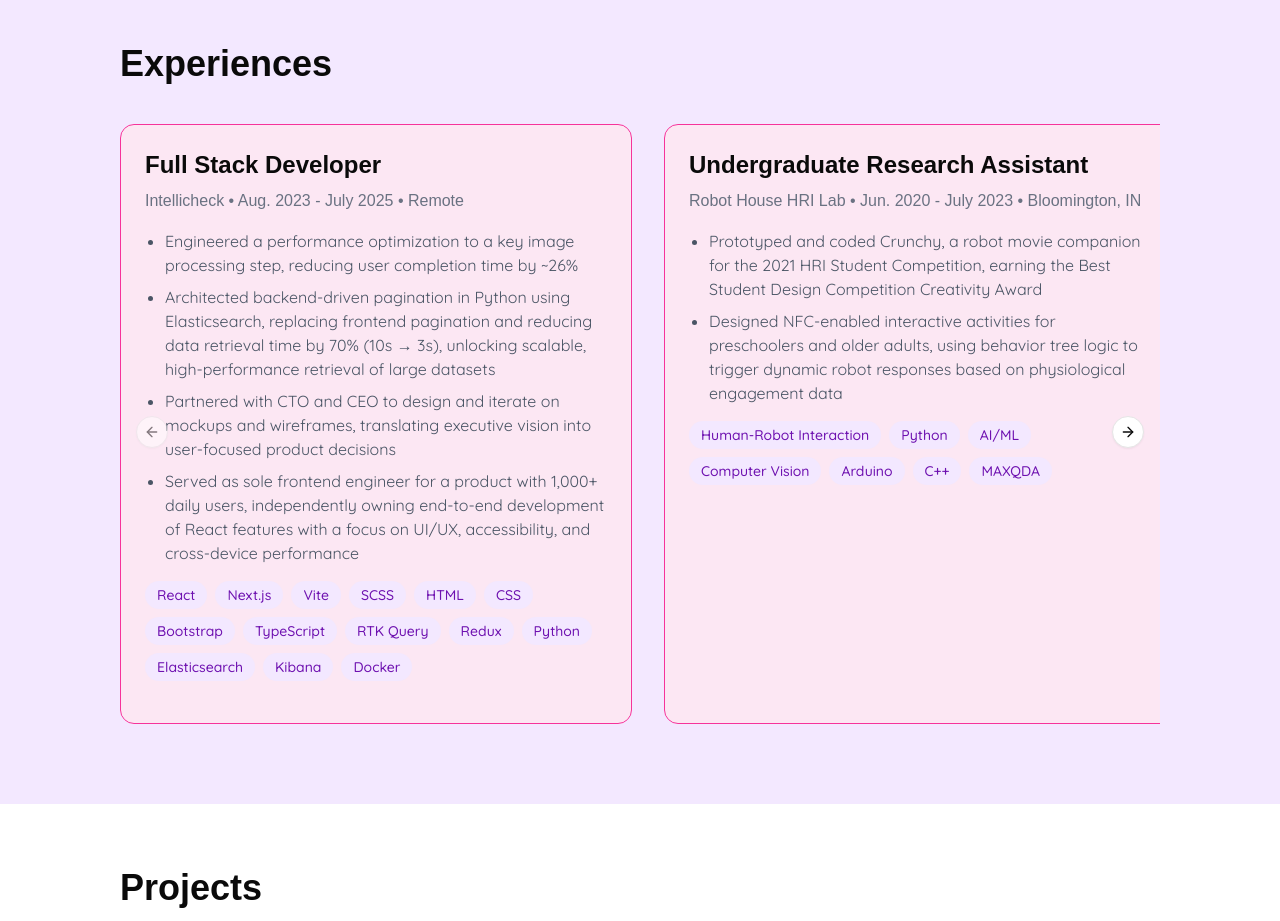
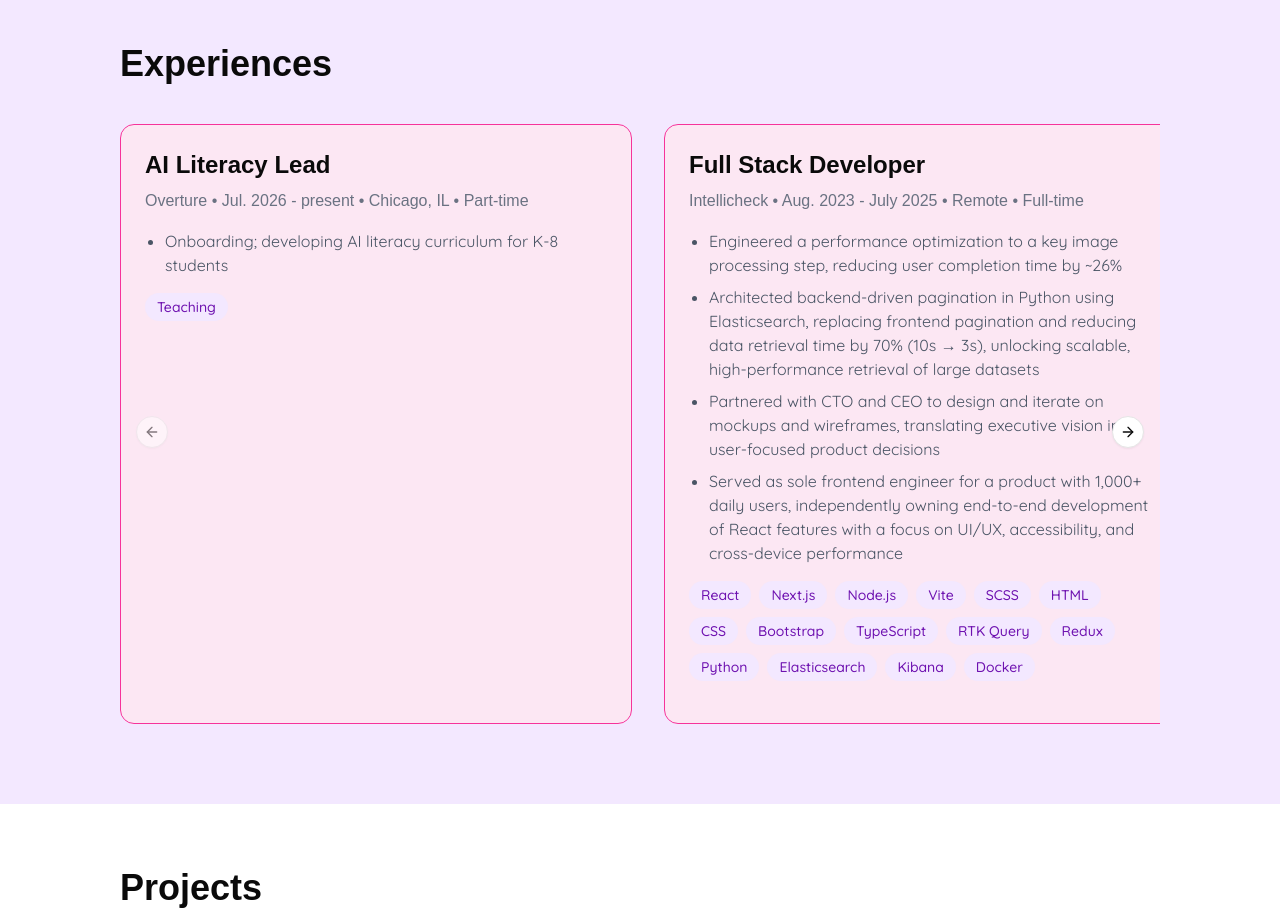
Before and after one commit to Mangosmoove/portfolio, a React (Vite) app: page / in a window 1280 px wide. Shown: the part 820-1741 px from the top of the page. Built offline with nearby package versions, Linux system fonts and the light colour scheme; a web font is replaced by a local one.

Commit message:
added overture exp, added job type, updated rel desc

```diff
--- a/src/components/JobCard/JobCard.jsx
+++ b/src/components/JobCard/JobCard.jsx
@@ -1,14 +1,14 @@
 import React from 'react'
 import SkillsBadge from '../SkillsBadge/SkillsBadge'
 
-const JobCard = ({ role, company, location, time, description, skills }) => {
+const JobCard = ({ role, company, location, jobType, time, description, skills }) => {
     return (
         <div className="border border-pink-500 bg-pink-100 rounded-xl min-h-150 p-6">
             <h3 className="text-center md:text-start text-md md:text-2xl font-semibold mb-2 header-font">
                 {role}
             </h3>
             <p className="text-center md:text-start text-gray-500 text-sm md:text-base mb-4 header-font">
-                {company} • {time} • {location}
+                {company} • {time} • {location} • {jobType}
             </p>
 
             <ul className="list-disc pl-5 space-y-2 text-sm md:text-base text-gray-600 body-font">
--- a/src/pages/ExperiencePage/ExperiencePage.jsx
+++ b/src/pages/ExperiencePage/ExperiencePage.jsx
@@ -8,6 +8,14 @@ import {
 } from '@/components/ui/carousel'
 import React from 'react'
 
+const overtureDesc = [
+    'Onboarding; developing AI literacy curriculum for K-8 students'
+];
+
+const overtureSkills = [
+    'Teaching'
+]
+
 const idnDesc = [
     'Engineered a performance optimization to a key image processing step, reducing user completion time by ~26%',
     'Architected backend-driven pagination in Python using Elasticsearch, replacing frontend pagination and reducing data retrieval time by 70% (10s → 3s), unlocking scalable, high-performance retrieval of large datasets',
@@ -17,6 +25,7 @@ const idnDesc = [
 const idnSkills = [
     'React',
     'Next.js',
+    'Node.js',
     'Vite',
     'SCSS',
     'HTML',
@@ -47,13 +56,13 @@ const rHouseSkills = [
 
 const reltDesc = [
     'Owned end-to-end delivery of a new modal feature, including design, implementation, and deployment, using TypeScript, and shipped the feature to production within one week',
-    'Engineered an accessible, reusable NuGet package with JUnit tests to streamline query creation from New Relic dashboards',
+    'Engineered a reusable C# library with unit test coverage to streamline querying from New Relic dashboards across internal projects'
 ]
 const reltSkills = [
     'TypeScript',
     'HTML',
     'CSS',
-    'Python',
+    'C#',
     'NuGet',
     'New Relic Dashboard',
 ]
@@ -65,10 +74,20 @@ const cwitDesc = [
 const cwitSkills = ['Trello', 'Leadership', 'Public Speaking']
 const experiences = [
     {
+        role: 'AI Literacy Lead',
+        company: 'Overture',
+        time: 'Jul. 2026 - present',
+        location: 'Chicago, IL',
+        jobType: 'Part-time',
+        description: overtureDesc,
+        skills: overtureSkills,
+    },
+    {
         role: 'Full Stack Developer',
         company: 'Intellicheck',
         time: 'Aug. 2023 - July 2025',
         location: 'Remote',
+        jobType: 'Full-time',
         description: idnDesc,
         skills: idnSkills,
     },
@@ -77,6 +96,7 @@ const experiences = [
         company: 'Robot House HRI Lab',
         time: 'Jun. 2020 - July 2023',
         location: 'Bloomington, IN',
+        jobType: 'Part-time',
         description: rHouseDesc,
         skills: rHouseSkills,
     },
@@ -85,6 +105,7 @@ const experiences = [
         company: 'Relativity',
         time: 'May 2022 - Aug. 2022',
         location: 'Remote',
+        jobType: 'Full-time',
         description: reltDesc,
         skills: reltSkills,
     },
@@ -93,6 +114,7 @@ const experiences = [
         company: 'Center of Excellence for Women & Technology',
         time: 'Aug. 2021 - May 2022',
         location: 'Bloomington, IN',
+        jobType: 'Part-time',
         description: cwitDesc,
         skills: cwitSkills,
     },
@@ -122,6 +144,7 @@ const ExperiencePage = () => {
                                         company={exp.company}
                                         time={exp.time}
                                         location={exp.location}
+                                        jobType={exp.jobType}
                                         description={exp.description}
                                         skills={exp.skills}
                                     />
```
